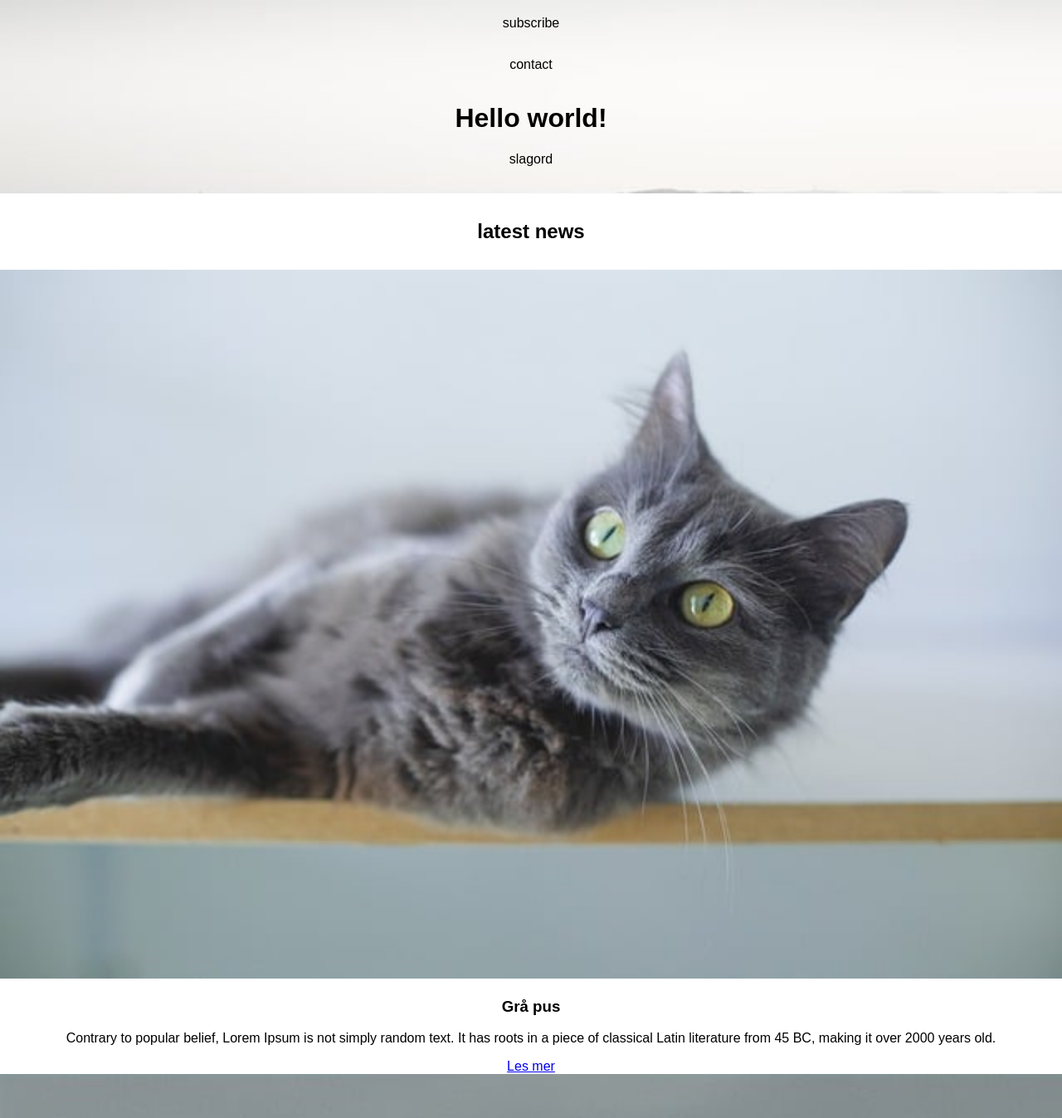
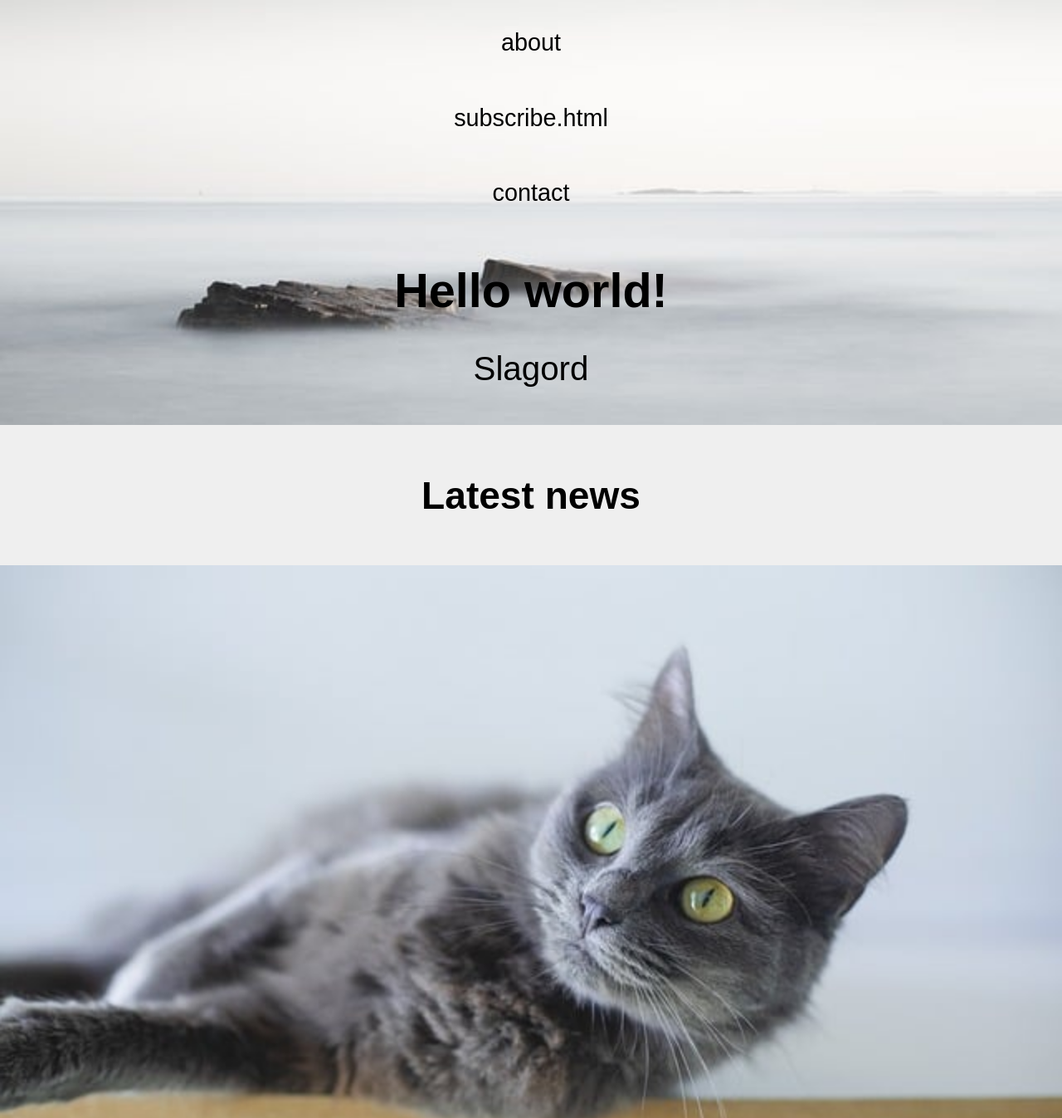
Before and after one commit to odaju/html-kurs-3, a plain HTML site: page HTML-OG-CSS/index.html in a window 1280 px wide. Shown: the part 113-1460 px from the top of the page at 83% size. Drawn offline with Linux system fonts and the light colour scheme.

Commit message:
lagt til mer css

```diff
--- a/HTML-OG-CSS/index.html
+++ b/HTML-OG-CSS/index.html
@@ -13,17 +13,18 @@
                     <a href="index.html">Logo</a>
                 </span>
                 <ul>
-                <li><a href="about.html">about</a></li>
-                <li><a href="#">subscribe</a></li>
+                <li><a href="#about-section">about</a></li>
+                <li><a href="#">subscribe.html</a></li>
+                <!--Linker til annet html dokument-->
                 <li><a href="#">contact</a></li>
                  </ul>
             </nav>
             <h1>Hello world!</h1>
-            <p>slagord</p>
+            <p>Slagord</p>
          </header>
         <main>
             <section>
-                <h2>latest news</h2>
+                <h2>Latest news</h2>
                 <article>
                     <img src="img/cat-8197577_640.jpg" alt="grå katt som koser seg">
                     <h3>Grå pus</h3>
@@ -46,14 +47,14 @@
             </section>
 
         </main>
-        <section>
+        <section id="about-section">
             <div id="pynt">
 
             </div>
             <h2>About</h2>
             <p>There are many variations of passages of Lorem Ipsum available, but the majority have suffered alteration in some form,</p>
         </section>
-        <section>
+        <section id="subscribe">
             <h3>Subscribe</h3>
             <form>
                 <label for="email-signup">Email for newsletter sign-up</label>
--- a/HTML-OG-CSS/style.css
+++ b/HTML-OG-CSS/style.css
@@ -1,6 +1,14 @@
+*{
+    box-sizing: border-box;
+}
+html{
+    font-size: calc(1em + 1vw);
+}
+
 body{
     font-family: Arial, Helvetica, sans-serif;
     margin: 0;
+    background-color: #efefef;
 }
 
 /*CSS for header og nav*/
@@ -39,9 +47,62 @@
 
 article{
     max width: 400px;
-    min width: 250px;
-    margin: 0 auto;
+    min width:250px;
+    margin:1rem auto;
+    background-color:#fff;
 }
+
 main section article img{
     width: 100%;
 }
+
+h1{
+    font-size: 2rem;
+}
+
+h2{
+    font-size: 1.6rem;
+}
+
+p{
+    font-size:1.4rem;
+    margin: 15px;
+}
+
+
+.read-more-btn{
+    background-color: #1a1a1a;
+    color: #fff;
+    display: inline-block;
+    padding: 1rem;
+    text-decoration:none;
+    margin: 0.5rem;
+}
+
+#about-section{
+    text-align: center;
+    padding: 2rem 0;
+}
+
+#about-section p{
+    text-align: justify;
+}
+
+#pynt{
+    background-image: url("img/shellfish-8080937_1280.jpg");
+    height: 300px;
+    padding: 2rem;
+    background-size: cover;
+    margin: 2rem;
+}
+
+#subscribe{
+    background-color: #fff;
+    padding: 1rem;
+    text-align:center;
+}
+
+#subscribe form label, #subscribe form input{
+    display:block;
+    margin:0 auto;
+}
```
